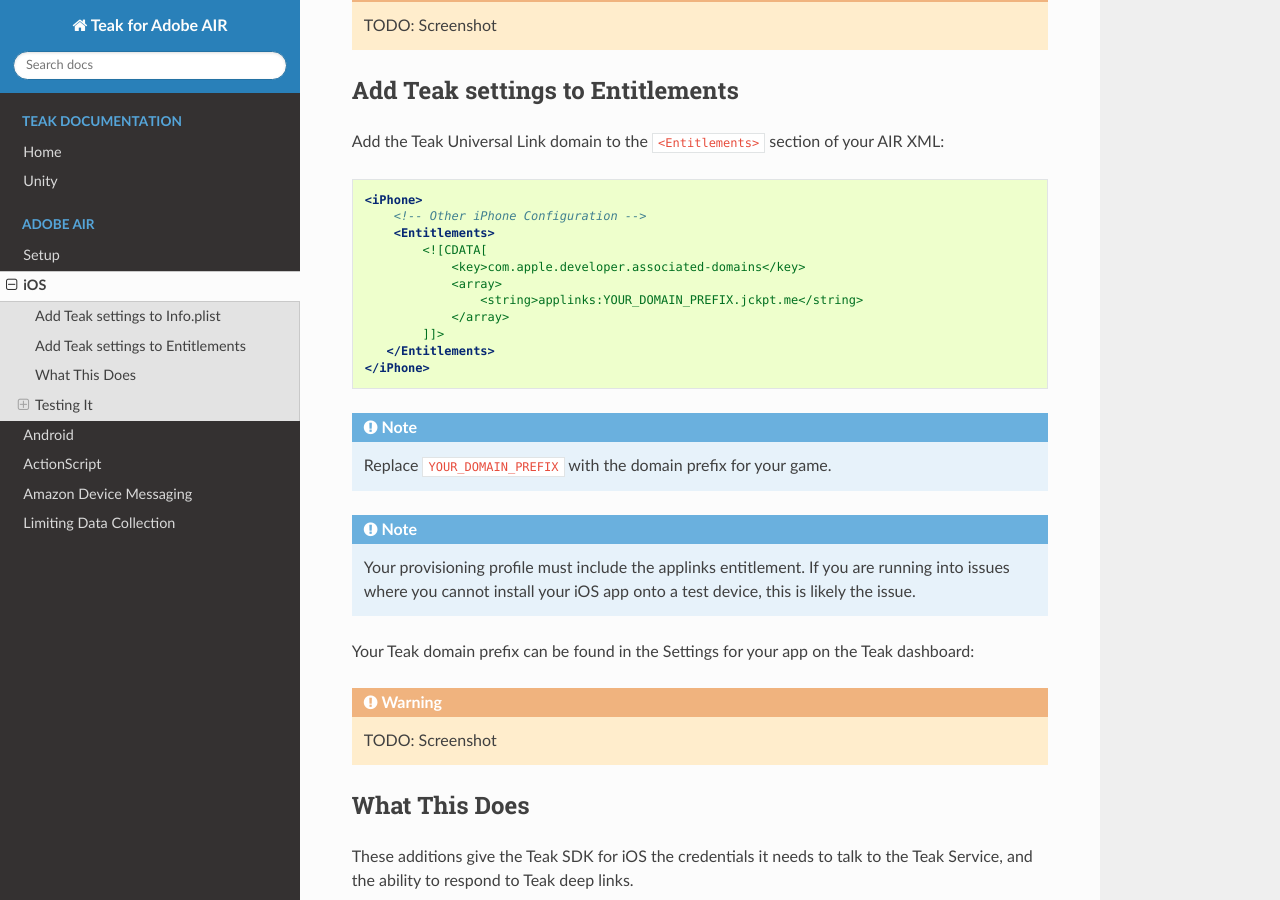
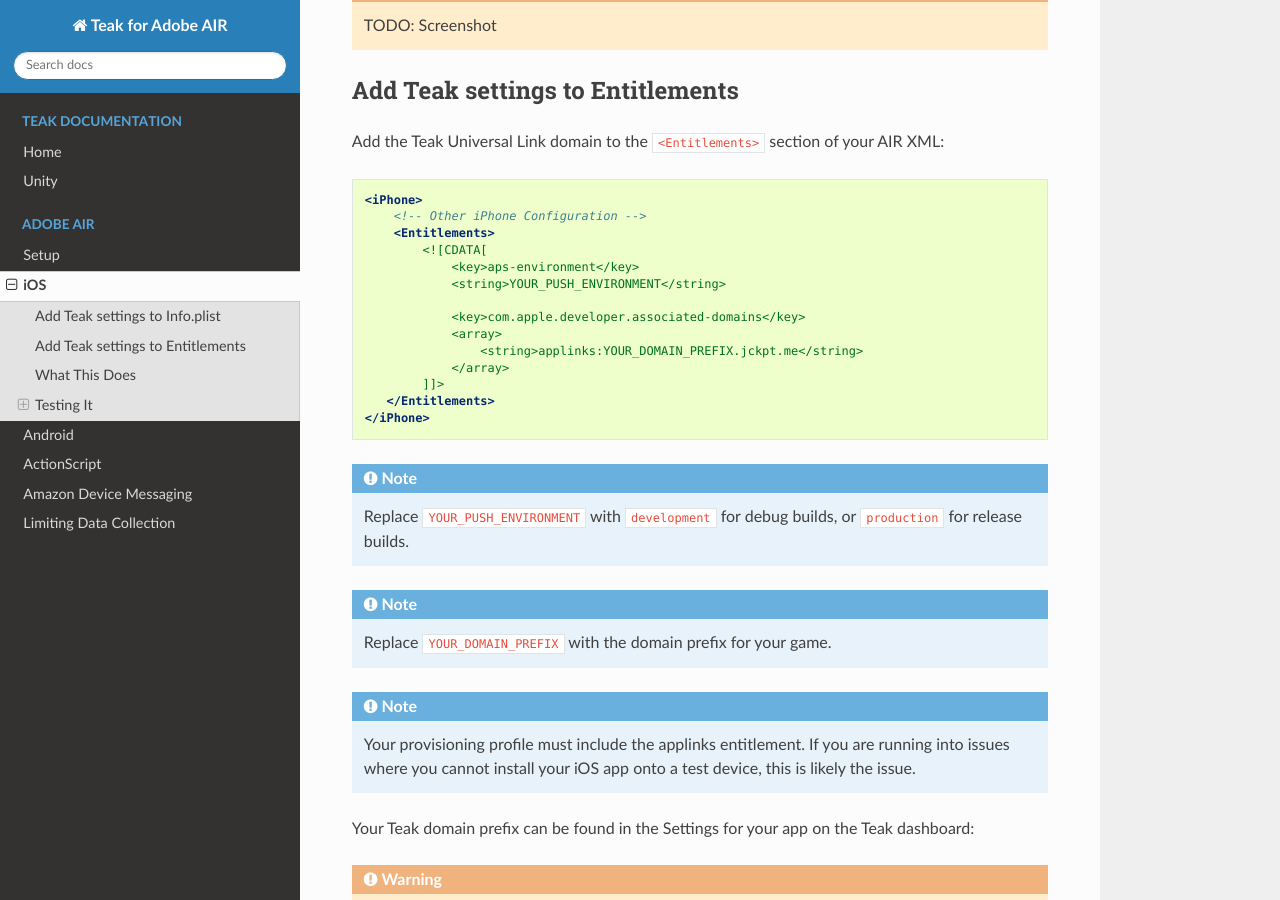
Before and after one commit to GoCarrot/teak-air, a Sphinx documentation site: the page built from docs/ios.rst, in a window 1280 px wide and 900 px high, scrolled down 1037 px. Built offline with Sphinx 7.4.7 and the Read the Docs theme 2.0.0, drawn with Linux system fonts in a browser that asks for light colours.

Commit message:
aps-envrionment

```diff
--- a/docs/ios.rst
+++ b/docs/ios.rst
@@ -55,6 +55,9 @@
         <!-- Other iPhone Configuration -->
         <Entitlements>
             <![CDATA[
+                <key>aps-environment</key>
+                <string>YOUR_PUSH_ENVIRONMENT</string>
+
                 <key>com.apple.developer.associated-domains</key>
                 <array>
                     <string>applinks:YOUR_DOMAIN_PREFIX.jckpt.me</string>
@@ -62,6 +65,8 @@
             ]]>
        </Entitlements>
     </iPhone>
+
+.. note:: Replace ``YOUR_PUSH_ENVIRONMENT`` with ``development`` for debug builds, or ``production`` for release builds.
 
 .. note:: Replace ``YOUR_DOMAIN_PREFIX`` with the domain prefix for your game.
 
```
